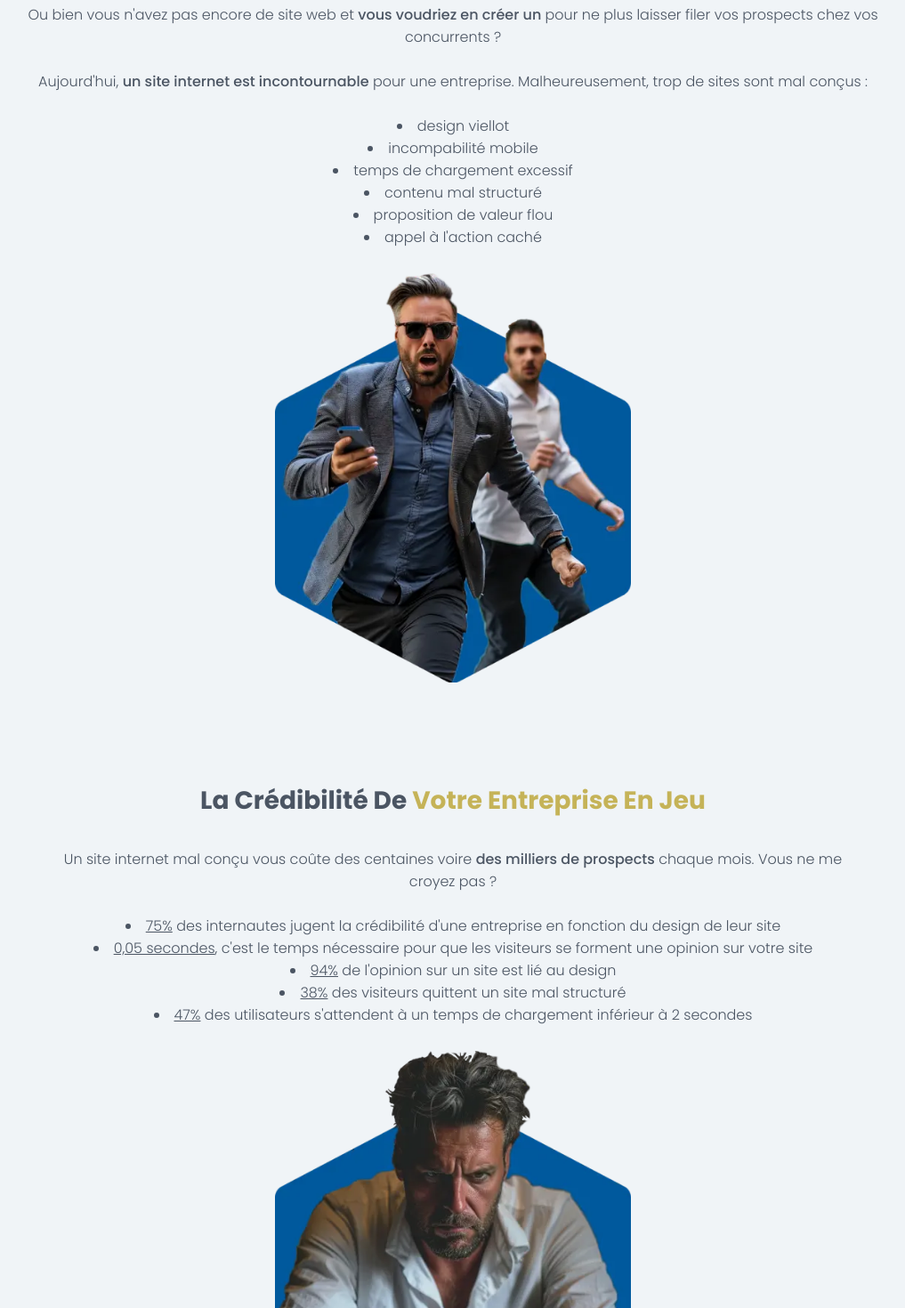
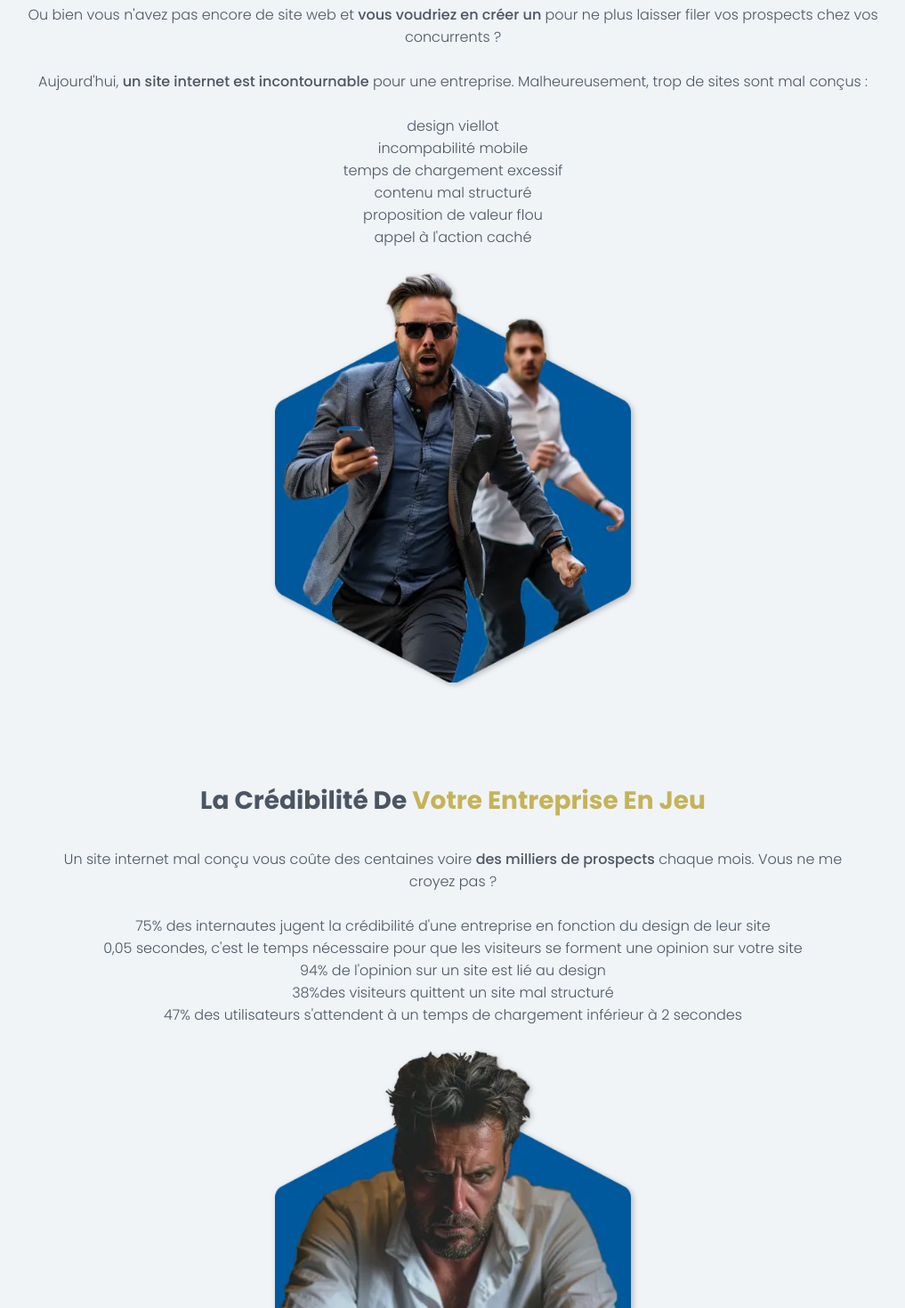
Before and after one commit to Lordyner/portfolio-dev, a Next.js app: page / in a window 1280 px wide. Shown: the part 1200-2670 px from the top of the page at 89% size, without its empty margins (131-1148 px from the left). Built offline with nearby package versions, Linux system fonts and the light colour scheme.

Commit message:
Implements UX/UI feedback

```diff
--- a/Components/About.module.css
+++ b/Components/About.module.css
@@ -39,6 +39,7 @@
     align-self: center;
     width: 100%;
     max-width: 20rem;
+    filter: drop-shadow(1px 1px 3px rgba(0, 0, 0, .25));
 }
 
 @media (min-width: 48rem) {
--- a/Components/Agitation.js
+++ b/Components/Agitation.js
@@ -14,11 +14,11 @@ const Agitation = () => {
                     <div className={classes.description}>
                         <p>Un site internet mal conçu vous coûte des centaines voire <b className='boldWord'>des milliers de prospects</b> chaque mois. Vous ne me croyez pas ?</p><br />
                         <ul className={classes.stats}>
-                            <li><Link href="https://www.kinesisinc.com/the-truth-about-web-design/" target='_blank' rel='nofollow' className={classes.link}>75%</Link> des internautes jugent la crédibilité d'une entreprise en fonction du design de leur site</li>
-                            <li><Link href="https://www.tandfonline.com/doi/abs/10.1080/01449290500330448" target='_blank' rel='nofollow' className={classes.link}>0,05 secondes</Link>, c'est le temps nécessaire pour que les visiteurs se forment une opinion sur votre site</li>
-                            <li><Link href="https://www.researchgate.net/publication/221516871_Trust_and_mistrust_of_online_health_sites" target='_blank' rel='nofollow' className={classes.link}>94%</Link> de l'opinion sur un site est lié au design</li>
-                            <li><Link href="https://blog.hubspot.com/marketing/compelling-stats-website-design-optimization-list" target='_blank' rel='nofollow' className={classes.link}>38%</Link> des visiteurs quittent un site mal structuré</li>
-                            <li><Link href="https://curatti.com/web-design-usability/" target='_blank' rel='nofollow' className={classes.link}>47%</Link> des utilisateurs s'attendent à un temps de chargement inférieur à 2 secondes</li>
+                            <li><Link href="https://www.kinesisinc.com/the-truth-about-web-design/" target='_blank' rel='nofollow' className={classes.link}>75% des internautes jugent la crédibilité d'une entreprise en fonction du design de leur site</Link></li>
+                            <li><Link href="https://www.tandfonline.com/doi/abs/10.1080/01449290500330448" target='_blank' rel='nofollow' className={classes.link}>0,05 secondes, c'est le temps nécessaire pour que les visiteurs se forment une opinion sur votre site</Link></li>
+                            <li><Link href="https://www.researchgate.net/publication/221516871_Trust_and_mistrust_of_online_health_sites" target='_blank' rel='nofollow' className={classes.link}>94% de l'opinion sur un site est lié au design</Link></li>
+                            <li><Link href="https://blog.hubspot.com/marketing/compelling-stats-website-design-optimization-list" target='_blank' rel='nofollow' className={classes.link}>38%des visiteurs quittent un site mal structuré</Link></li>
+                            <li><Link href="https://curatti.com/web-design-usability/" target='_blank' rel='nofollow' className={classes.link}>47% des utilisateurs s'attendent à un temps de chargement inférieur à 2 secondes</Link></li>
                         </ul>
                     </div>
                 </div>
--- a/Components/Agitation.module.css
+++ b/Components/Agitation.module.css
@@ -20,11 +20,16 @@
 
 .stats {
     list-style-position: inside;
+    list-style: none;
 }
 
 .link {
     color: var(--neutral-color-2);
+    text-decoration: none;
+}
 
+.link:hover {
+    color: var(--primary-color);
 
 }
 
@@ -34,6 +39,7 @@
     align-self: center;
     max-width: 320px;
     width: 100%;
+    filter: drop-shadow(2px 2px 3px rgba(0, 0, 0, .25));
 }
 
 @media (min-width: 48rem) {
--- a/Components/Card.js
+++ b/Components/Card.js
@@ -4,7 +4,7 @@ import { motion } from 'framer-motion';
 const Card = ({ title, description, image }) => {
     return (
         <motion.div
-            whileHover={{ scale: 1.05 }}
+            whileHover={{ scale: 1.02 }}
             whileTap={{ scale: 0.9 }}
             className={classes.card}>
             <Image src={image} alt={title} className={classes.cardImage} width={400} height={200} quality={50} sizes="400px" />
--- a/Components/Hero.module.css
+++ b/Components/Hero.module.css
@@ -46,6 +46,7 @@
     align-self: center;
     max-width: 320px;
     width: 100%;
+    filter: drop-shadow(2px 2px 3px rgba(0, 0, 0, .25));
 }
 
 .lineBreak {
--- a/Components/Problem.module.css
+++ b/Components/Problem.module.css
@@ -21,6 +21,12 @@
 
 .badFeatures {
     list-style-position: inside;
+    list-style: none;
+
+}
+
+.problemImg {
+    filter: drop-shadow(2px 2px 3px rgba(0, 0, 0, .25));
 }
 
 
--- a/Components/Project.js
+++ b/Components/Project.js
@@ -24,7 +24,7 @@ const Project = () => {
                 <p>Découvrez mes projets</p>
                 <div className={classes.projects}>
                     <motion.div className={classes.project}
-                        whileHover={{ scale: 1.08, cursor: 'pointer' }}
+                        whileHover={{ scale: 1.02, cursor: 'pointer' }}
                         whileTap={{ scale: 0.9 }}>
                         <Link href={`projets/audiophile`} className={classes.cardLink}>
                             <Image src={audiophileImg} alt="Page d'accueil du site audiophile"
@@ -39,7 +39,7 @@ const Project = () => {
                         </Link>
                     </motion.div>
                     <motion.div className={classes.project}
-                        whileHover={{ scale: 1.08, cursor: 'pointer' }}
+                        whileHover={{ scale: 1.02, cursor: 'pointer' }}
                         whileTap={{ scale: 0.9 }}>
                         <Link href={`projets/photosnap`} className={classes.cardLink}>
                             <Image src={photosnapImg} alt="Page d'accueil du site photosnap" className={classes.projectImage} width={720} height={300} quality={50} sizes="(max-width: 768px) 100vw, (max-width: 1440px) 50vw, 720px" />
@@ -50,7 +50,7 @@ const Project = () => {
                         </Link>
                     </motion.div>
                     <motion.div className={classes.project}
-                        whileHover={{ scale: 1.08, cursor: 'pointer' }}
+                        whileHover={{ scale: 1.02, cursor: 'pointer' }}
                         whileTap={{ scale: 0.9 }}>
                         <Link href={`projets/coffeeRoasters`} className={classes.cardLink}>
                             <Image src={coffeeRoastersImg} alt="Page d'accueil du site coffeeRoasters" className={classes.projectImage} width={720} height={300} quality={50} sizes="(max-width: 768px) 100vw, (max-width: 1440px) 50vw, 720px" />
@@ -61,7 +61,7 @@ const Project = () => {
                         </Link>
                     </motion.div>
                     <motion.div className={classes.project}
-                        whileHover={{ scale: 1.08, cursor: 'pointer' }}
+                        whileHover={{ scale: 1.02, cursor: 'pointer' }}
                         whileTap={{ scale: 0.9 }}>
                         <Link href={`projets/payApi`} className={classes.cardLink}>
                             <Image src={payApiImg} alt="Page d'accueil du site payAPI" className={classes.projectImage} width={720} height={300} quality={50} sizes="(max-width: 768px) 100vw, (max-width: 1440px) 50vw, 720px" />
@@ -72,7 +72,7 @@ const Project = () => {
                         </Link>
                     </motion.div>
                     <motion.div className={classes.project}
-                        whileHover={{ scale: 1.08, cursor: 'pointer' }}
+                        whileHover={{ scale: 1.02, cursor: 'pointer' }}
                         whileTap={{ scale: 0.9 }}>
                         <Link href={`projets/myTeam`} className={classes.cardLink}>
                             <Image src={myTeamImg} alt="Page d'accueil du site MyTeam" className={classes.projectImage} width={720} height={300} quality={50} sizes="(max-width: 768px) 100vw, (max-width: 1440px) 50vw, 720px" />
@@ -83,7 +83,7 @@ const Project = () => {
                         </Link>
                     </motion.div>
                     <motion.div className={classes.project}
-                        whileHover={{ scale: 1.08, cursor: 'pointer' }}
+                        whileHover={{ scale: 1.02, cursor: 'pointer' }}
                         whileTap={{ scale: 0.9 }}>
                         <Link href={`projets/news`} className={classes.cardLink}>
                             <Image src={newsImg} alt="news" className={classes.projectImage} width={720} height={300} quality={50} sizes="(max-width: 768px) 100vw, (max-width: 1440px) 50vw, 720px" />
--- a/Components/Project.module.css
+++ b/Components/Project.module.css
@@ -18,6 +18,10 @@
 .project {
     display: flex;
     flex-direction: column;
+    border-radius: 0.625rem;
+    box-shadow: -1px 4px 4px 0px rgb(0, 0, 0, 0.25);
+
+
 
 }
 
@@ -48,8 +52,9 @@
     padding: 1.5rem 1.5rem 1.875rem 1.5rem;
     border-bottom-left-radius: 0.625rem;
     border-bottom-right-radius: 0.625rem;
-    border: 1px solid var(--neutral-color);
+    border: 1px solid #d9d9d9;
     border-top: none;
+
 }
 
 
--- a/Components/WhyMyServices.js
+++ b/Components/WhyMyServices.js
@@ -14,7 +14,7 @@ const WhyMyServices = () => {
                     </p>
                 </div>
                 <div className={classes.buttonWrapper}>
-                    <Link href="/a-propos" className="secondary-button">En savoirs plus</Link>
+                    <Link href="/a-propos" className="secondary-button">En savoirs plus </Link>
                 </div>
             </div>
         </section>
--- a/pages/index.js
+++ b/pages/index.js
@@ -105,8 +105,8 @@ export default function Home() {
       <WhyMyServices />
       <CTAReminder />
       <Process />
+      <Project />
       <Feedback />
-      <Project />
       <FAQ />
       <Footer />
     </>
--- a/styles/index.css
+++ b/styles/index.css
@@ -53,10 +53,7 @@
         --topAndBotPadding: 6.25rem;
 
         --line-height-900: 94px;
-
-
     }
-
 }
 
 
@@ -173,8 +170,8 @@ button {
 
 .primary-button:hover {
     background-color: var(--primary-color-2);
-    transform: scale(1.1);
-    box-shadow: -4px 8px 8px 6px rgb(0, 0, 0, 0.25);
+    transform: scale(1.03);
+    box-shadow: -4px 4px 4px 3px rgb(0, 0, 0, 0.25);
 }
 
 .secondary-button {
@@ -182,18 +179,26 @@ button {
     font-family: 'Poppins';
     font-weight: 700;
     color: var(--neutral-color-2);
-    padding: 0.5rem 1.25rem;
+    padding: 0.25rem 1.25rem;
     text-align: center;
     position: relative;
+
+    display: flex;
+    justify-content: center;
+    align-items: center;
 }
 
 .secondary-button::after {
     content: '';
-    background: url('../public/images/global/right-arrow.png') no-repeat;
+    background: url('../public/images/global/right_arrow.avif') no-repeat;
     display: inline-block;
     width: 2.625rem;
     height: .75rem;
     margin-left: 1rem;
+}
+
+.secondary-button:hover {
+    color: var(--accent-color);
 }
 
 p a {
@@ -261,7 +266,7 @@ textarea {
 @media screen and (min-width: 48rem) {
     .primary-button {
         padding: 1.25rem 2rem;
-        box-shadow: -4px 8px 8px 0px rgb(0, 0, 0, 0.25);
+        box-shadow: -4px 4px 8px 0px rgb(0, 0, 0, 0.25);
 
     }
 }
```
Also changed, not shown: public/images/accueil/hero_img.avif (deleted), public/images/global/right-arrow.png (deleted).
